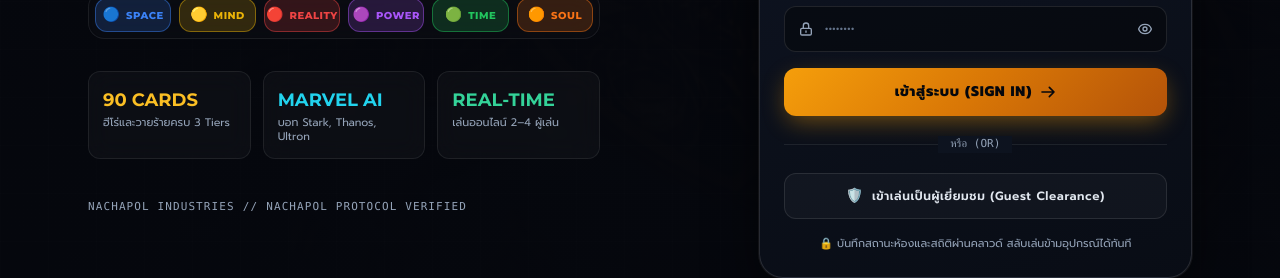
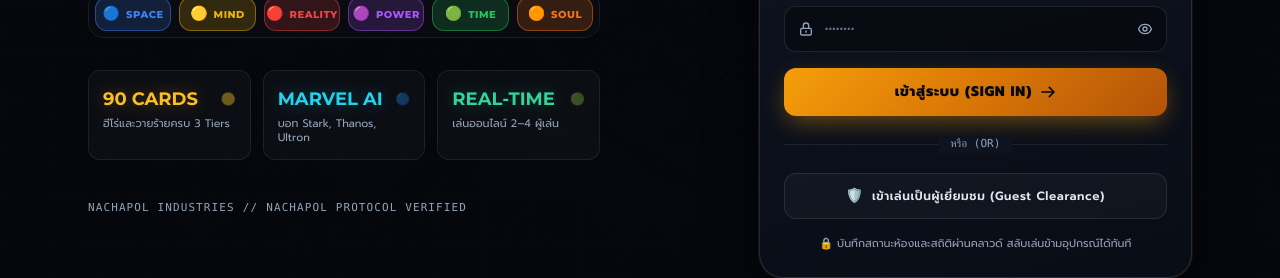
Before and after one commit to sanior09/marvel-splendor, a React (Vite) app in the folder client/: page / in a window 1280 px wide. Shown: the part 383-661 px from the top of the page. Built offline with nearby package versions, Linux system fonts and the light colour scheme; no server answers.

Commit message:
feat(ui): add glowing Infinity Stone aura hover micro-interactions to feature cards

```diff
--- a/client/src/components/LoginScreen.tsx
+++ b/client/src/components/LoginScreen.tsx
@@ -136,19 +136,48 @@ export const LoginScreen: React.FC<LoginScreenProps> = ({ auth, onContinueAsGues
             </div>
           </div>
 
-          {/* Feature Highlights Bento Box */}
+          {/* Feature Highlights Bento Box — Gemstone Interactive Matrix */}
           <div className="grid grid-cols-2 sm:grid-cols-3 gap-3 w-full max-w-lg pt-2 text-left">
-            <div className="p-3.5 rounded-xl bg-white/[0.03] border border-white/[0.08] backdrop-blur-md">
-              <div className="text-amber-400 font-bold text-lg font-['Montserrat',sans-serif]">90 CARDS</div>
-              <div className="text-[11px] text-slate-400 leading-tight pt-0.5">ฮีโร่และวายร้ายครบ 3 Tiers</div>
+            {/* Card 1: Mind/Reality Stone Radiant Gold */}
+            <div className="group relative overflow-hidden p-3.5 rounded-xl bg-white/[0.03] border border-white/[0.08] backdrop-blur-md transition-all duration-300 hover:-translate-y-1 hover:scale-[1.03] hover:border-amber-400/70 hover:bg-amber-950/20 hover:shadow-[0_0_30px_rgba(245,158,11,0.35),inset_0_0_20px_rgba(245,158,11,0.15)] cursor-pointer">
+              <div className="absolute -top-10 -right-10 w-24 h-24 rounded-full bg-amber-400/20 blur-xl opacity-0 group-hover:opacity-100 transition-opacity duration-500 pointer-events-none" />
+              <div className="flex items-center justify-between">
+                <div className="text-amber-400 group-hover:text-amber-300 font-bold text-lg font-['Montserrat',sans-serif] transition-colors drop-shadow-[0_0_8px_rgba(245,158,11,0.3)] group-hover:drop-shadow-[0_0_12px_rgba(245,158,11,0.8)]">
+                  90 CARDS
+                </div>
+                <span className="text-xs opacity-40 group-hover:opacity-100 transition-opacity transform group-hover:scale-110">🟡</span>
+              </div>
+              <div className="text-[11px] text-slate-400 group-hover:text-amber-100/90 leading-tight pt-1 transition-colors">
+                ฮีโร่และวายร้ายครบ 3 Tiers
+              </div>
             </div>
-            <div className="p-3.5 rounded-xl bg-white/[0.03] border border-white/[0.08] backdrop-blur-md">
-              <div className="text-cyan-400 font-bold text-lg font-['Montserrat',sans-serif]">MARVEL AI</div>
-              <div className="text-[11px] text-slate-400 leading-tight pt-0.5">บอท Stark, Thanos, Ultron</div>
+
+            {/* Card 2: Space Stone Radiant Cyan */}
+            <div className="group relative overflow-hidden p-3.5 rounded-xl bg-white/[0.03] border border-white/[0.08] backdrop-blur-md transition-all duration-300 hover:-translate-y-1 hover:scale-[1.03] hover:border-cyan-400/70 hover:bg-cyan-950/20 hover:shadow-[0_0_30px_rgba(6,182,212,0.35),inset_0_0_20px_rgba(6,182,212,0.15)] cursor-pointer">
+              <div className="absolute -top-10 -right-10 w-24 h-24 rounded-full bg-cyan-400/20 blur-xl opacity-0 group-hover:opacity-100 transition-opacity duration-500 pointer-events-none" />
+              <div className="flex items-center justify-between">
+                <div className="text-cyan-400 group-hover:text-cyan-200 font-bold text-lg font-['Montserrat',sans-serif] transition-colors drop-shadow-[0_0_8px_rgba(6,182,212,0.3)] group-hover:drop-shadow-[0_0_12px_rgba(6,182,212,0.8)]">
+                  MARVEL AI
+                </div>
+                <span className="text-xs opacity-40 group-hover:opacity-100 transition-opacity transform group-hover:scale-110">🔵</span>
+              </div>
+              <div className="text-[11px] text-slate-400 group-hover:text-cyan-100/90 leading-tight pt-1 transition-colors">
+                บอท Stark, Thanos, Ultron
+              </div>
             </div>
-            <div className="p-3.5 rounded-xl bg-white/[0.03] border border-white/[0.08] backdrop-blur-md col-span-2 sm:col-span-1">
-              <div className="text-emerald-400 font-bold text-lg font-['Montserrat',sans-serif]">REAL-TIME</div>
-              <div className="text-[11px] text-slate-400 leading-tight pt-0.5">เล่นออนไลน์ 2–4 ผู้เล่น</div>
+
+            {/* Card 3: Time Stone Radiant Emerald */}
+            <div className="group relative overflow-hidden p-3.5 rounded-xl bg-white/[0.03] border border-white/[0.08] backdrop-blur-md col-span-2 sm:col-span-1 transition-all duration-300 hover:-translate-y-1 hover:scale-[1.03] hover:border-emerald-400/70 hover:bg-emerald-950/20 hover:shadow-[0_0_30px_rgba(16,185,129,0.35),inset_0_0_20px_rgba(16,185,129,0.15)] cursor-pointer">
+              <div className="absolute -top-10 -right-10 w-24 h-24 rounded-full bg-emerald-400/20 blur-xl opacity-0 group-hover:opacity-100 transition-opacity duration-500 pointer-events-none" />
+              <div className="flex items-center justify-between">
+                <div className="text-emerald-400 group-hover:text-emerald-200 font-bold text-lg font-['Montserrat',sans-serif] transition-colors drop-shadow-[0_0_8px_rgba(16,185,129,0.3)] group-hover:drop-shadow-[0_0_12px_rgba(16,185,129,0.8)]">
+                  REAL-TIME
+                </div>
+                <span className="text-xs opacity-40 group-hover:opacity-100 transition-opacity transform group-hover:scale-110">🟢</span>
+              </div>
+              <div className="text-[11px] text-slate-400 group-hover:text-emerald-100/90 leading-tight pt-1 transition-colors">
+                เล่นออนไลน์ 2–4 ผู้เล่น
+              </div>
             </div>
           </div>
 
```
